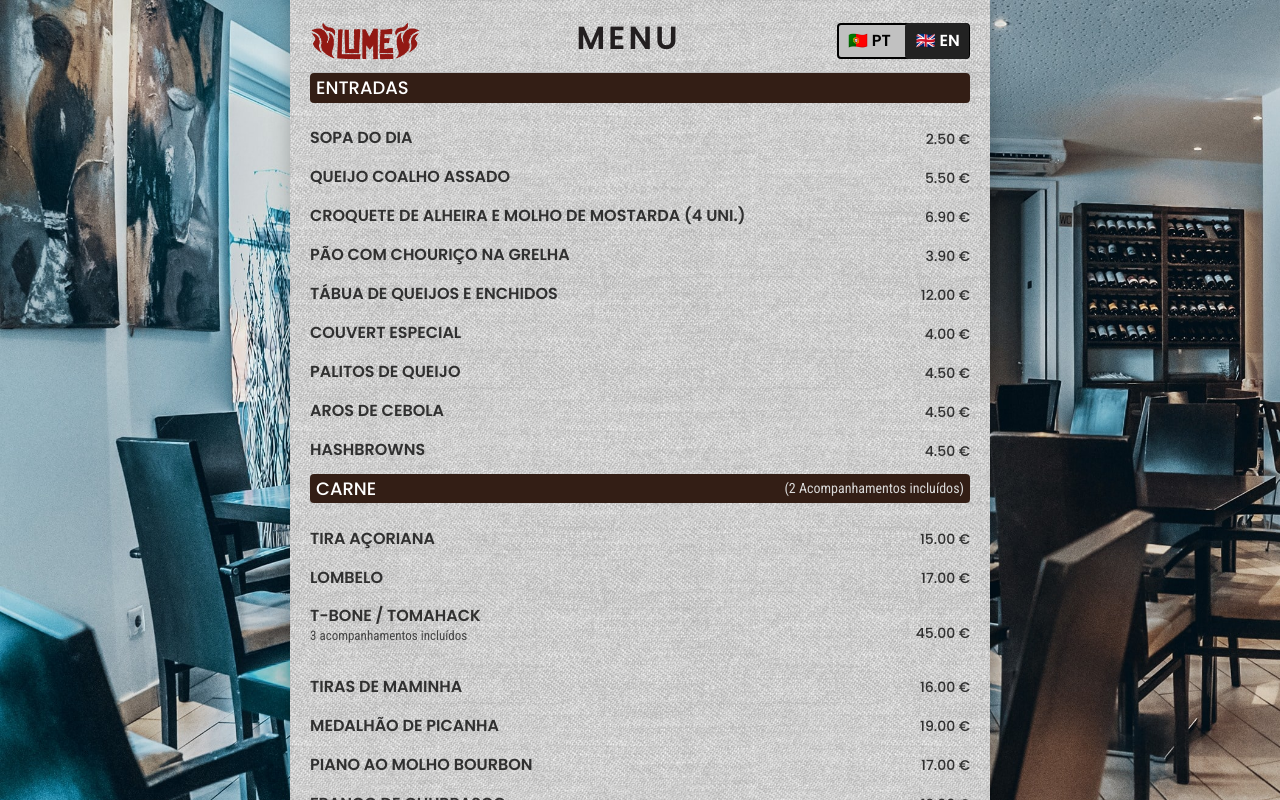
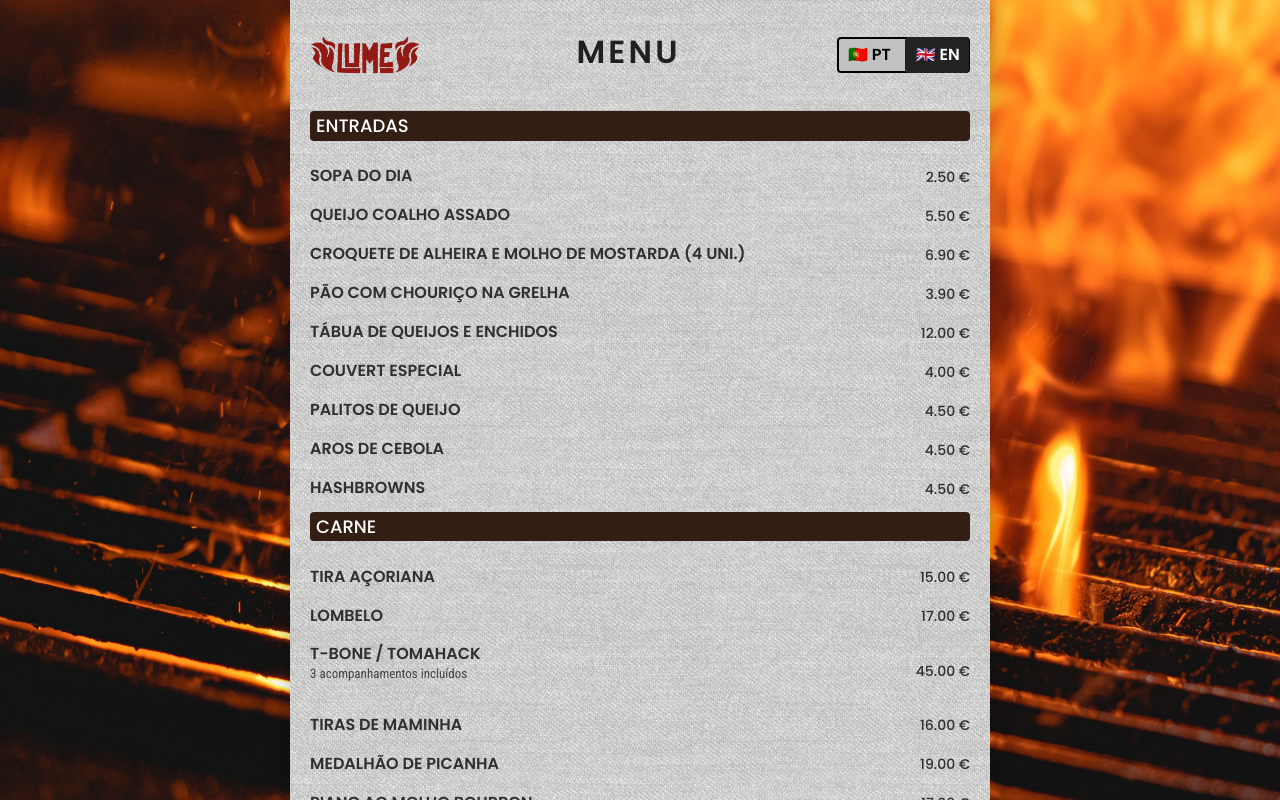
Before and after one commit to indiarodeia/angotur-menu, an Angular app: page /lume in a window 1280 px wide. Built offline with nearby package versions, Linux system fonts and the light colour scheme.

Commit message:
fix welcome page + images in background

```diff
--- a/src/app/app.module.ts
+++ b/src/app/app.module.ts
@@ -8,6 +8,7 @@ import { HeaderComponent } from './header/header.component';
 import { WelcomePageComponent } from './welcome-page/welcome-page.component';
 import { ImagesCarouselComponent } from './images-carousel/images-carousel.component';
 import { NgbCarouselModule } from '@ng-bootstrap/ng-bootstrap';
+import { HttpClientModule } from '@angular/common/http';
 
 
 @NgModule({
@@ -21,6 +22,7 @@ import { NgbCarouselModule } from '@ng-bootstrap/ng-bootstrap';
     BrowserModule,
     AppRoutingModule,
     NgbCarouselModule,
+    HttpClientModule
   ],
   providers: [],
   bootstrap: [AppComponent]
--- a/src/app/header/header.component.scss
+++ b/src/app/header/header.component.scss
@@ -1,7 +1,6 @@
 @import "../../variables";
 
 header {
-    height: auto;
     width: 100%;
     background-image: url(../../assets/bg_menu.png);
     background-color: #fff;
@@ -21,8 +20,9 @@ header {
     }
 
     .first-container {
-        padding: 20px 20px 10px;
+        padding: 20px 20px 20px;
         @include flex(space-between, center);
+        height: 110px;
 
         #logo {
             width: auto;
--- a/src/app/header/header.component.ts
+++ b/src/app/header/header.component.ts
@@ -3,6 +3,8 @@ import { Component, OnInit } from '@angular/core';
 
 
 import { Router } from '@angular/router';
+import { Restaurant } from '../models/models';
+import { RestaurantService } from '../restaurant.service';
 
 
 @Component({
@@ -20,6 +22,7 @@ export class HeaderComponent implements OnInit {
 
   constructor(
     public router: Router,
+    public RestaurantService: RestaurantService
   ) {
   }
 
@@ -27,22 +30,16 @@ export class HeaderComponent implements OnInit {
     this.checkRoute();
   }
 
-  /*  selectType() {
-     this.refeicaoSelected = !this.refeicaoSelected;
-   }
-  */
-  /*  selectCategory() {
-     this.comidaSelected = !this.comidaSelected;
-   } */
-
-  selectLanguage() {
-    this.pt = !this.pt;
-  }
+  /*   selectLanguage(pt: boolean): void {
+      if (true) { }
+    } */
 
   checkRoute() {
     if (this.router.url.includes('/lume')) {
       this.lume = !this.lume;
     }
   }
-
+  selectLanguage(): void {
+    this.pt = !this.pt;
+  }
 }
--- a/src/app/products-list/products-list.component.html
+++ b/src/app/products-list/products-list.component.html
@@ -1,3 +1,5 @@
+<div [style.background-image]="backgroundImageUrl" class="background-layer">
+
     <div class="wrapper">
 
         <app-header></app-header>
@@ -6,14 +8,13 @@
 
             <!--  <app-images-carousel></app-images-carousel> -->
 
-        <!--  <ng-container class="each-category" *ngFor="let category of categories"> -->
             <div class="each-category" *ngFor="let category of categories">
                 <!-- Title Category -->
                 <div class="title-category">
                     <!-- <hr> -->
                     <h2>{{ category.title }}</h2>
                     <!-- <hr> -->
-                <p class="category-description" *ngIf="category.description">{{ category.description }}</p>
+                    <!--  <p class="category-description" *ngIf="category.description">{{ category.description }}</p> -->
                 </div>
                 <div class="each-product" *ngFor="let product of category.products">
                     <div class="title-and-description">
@@ -29,3 +30,5 @@
         </section>
 
     </div>
+
+</div>
--- a/src/app/products-list/products-list.component.scss
+++ b/src/app/products-list/products-list.component.scss
@@ -1,4 +1,13 @@
 @import "../../variables";
+
+.background-layer {
+    width: 100vw;
+    height: 100vh;
+    background-attachment: fixed;
+    background-size: cover;
+    background-position: center;
+    // background-image: url(../../assets/bg-altose.jpeg);
+}
 
 .wrapper {
     max-width: 700px;
@@ -23,6 +32,8 @@ section#product-list {
     background-size: inherit;
     padding: 0 20px 40px 20px;
     @include flex(flex-start, stretch, column);
+    max-height: calc(100vh - 106px);
+    overflow: scroll;
 
     .each-category {
         width: 100%;
--- a/src/app/products-list/products-list.component.ts
+++ b/src/app/products-list/products-list.component.ts
@@ -1,6 +1,10 @@
 import { Component, Input, OnInit } from '@angular/core';
 import { Category, Product } from 'src/app/models/models';
 import { Router } from '@angular/router';
+import { HttpClient } from '@angular/common/http';
+import { Injectable } from '@angular/core';
+import { Observable } from 'rxjs';
+import { RestaurantService } from '../restaurant.service';
 
 
 
@@ -13,16 +17,28 @@ export class ProductsListComponent implements OnInit {
 
 
   public lume: boolean = false;
+  /*   public categories: Array<Category> = new Array<Category>(); */
   public categories!: Category[];
-  public category: any;
+  public backgroundImageUrl!: string;
+  restaurantData: any;
 
   constructor(
     public router: Router,
+    private http: HttpClient,
+    private restaurantService: RestaurantService
   ) { }
 
   ngOnInit(): void {
 
     this.checkRoute();
+
+    this.changeBackgroundImage();
+
+    /* if (this.lume) {
+      this.getRestaurantData(2,)
+    } else {
+
+    } */
 
     if (this.lume) {
       this.categories = [
@@ -42,7 +58,6 @@ export class ProductsListComponent implements OnInit {
         },
         {
           title: "Carne",
-          description: "(2 Acompanhamentos incluídos)",
           products: [
             { title: "Tira Açoriana", price: 15 },
             { title: "Lombelo", price: 17 },
@@ -56,7 +71,6 @@ export class ProductsListComponent implements OnInit {
         },
         {
           title: "Peixe",
-          description: "(2 Acompanhamentos incluídos)",
           products: [
             { title: "Polvo na brasa", price: 18 },
             { title: "Bacalhau na brasa", price: 19 },
@@ -146,7 +160,6 @@ export class ProductsListComponent implements OnInit {
         },
       ];
     }
-
   };
 
   checkRoute() {
@@ -155,4 +168,20 @@ export class ProductsListComponent implements OnInit {
     }
   }
 
+  getRestaurantData(restaurantId: number, isDefaultLanguage: boolean) {
+    this.restaurantService.getRestaurantData(restaurantId, isDefaultLanguage).subscribe((data) => {
+      this.categories = <Category[]>data;
+      console.warn('this is my data: ', this.categories);
+    })
+  }
+
+  changeBackgroundImage() {
+    if (this.lume) {
+      this.backgroundImageUrl = "url(../../assets/bg-lume.jpg)";
+    } else {
+      this.backgroundImageUrl = "url(../../assets/bg-altose.jpeg)";
+    }
+  }
+
+
 };
--- /dev/null
+++ b/src/app/restaurant.service.ts
@@ -0,0 +1,32 @@
+import { Injectable } from '@angular/core';
+import { HttpClient, HttpHeaders } from '@angular/common/http';
+
+@Injectable({
+  providedIn: 'root'
+})
+export class RestaurantService {
+
+
+  private apiKey = '93388c06-a8f5-4e5f-873c-1db6d41a7564';
+  private apiUrl = 'https://angoturfood.com/rest/api/Categories/Restaurant/';
+
+  constructor(private http: HttpClient) { }
+
+  getRestaurantData(restaurantId: number, isDefaultLanguage: boolean) {
+    const headers = new HttpHeaders({
+      'ApiKey': this.apiKey,
+    });
+    const url = `${this.apiUrl}${restaurantId}/${isDefaultLanguage}`;
+    return this.http.get(url, { headers });
+  }
+
+
+  isDefaultLanguage(defaultLanguage: boolean) {
+    if (defaultLanguage) {
+      return true;
+    } else {
+      return false;
+    }
+  }
+
+}
--- a/src/app/welcome-page/welcome-page.component.scss
+++ b/src/app/welcome-page/welcome-page.component.scss
@@ -32,25 +32,23 @@ section#welcome {
     }
 
     .logo-wrapper {
-        max-width: 70%;
-        height: auto;
+        width: 100%;
+        height: 100%;
         @include flexcenter();
-        background-color: #ffffffcb;
-        border-radius: 50%;
+        background-color: #ffffff57;
         padding: 3%;
 
         @media (hover: hover) {
             &:hover {
-                background-color: #ffffff;
-                transform: scale(104%);
+                background-color: #ffffffb0;
             }
         }
 
         img {
-            width: 100%;
+            width: auto;
             height: auto;
             max-width: 400px;
-            max-height: 250px;
+            max-height: 265px;
 
             @media screen and (max-width: 800px) {
                 max-height: 150px;
--- a/src/styles.scss
+++ b/src/styles.scss
@@ -16,7 +16,6 @@ body {
     overflow-y: scroll;
     width: 100vw;
     height: 100vh;
-    background: url(assets/bg-altose.jpeg);
     background-attachment: fixed;
     background-size: cover;
     background-color: transparent;
@@ -41,3 +40,7 @@ a:active {
     color: inherit;
     cursor: pointer;
 }
+
+--webkit-scrollbar {
+    display: none;
+}
```
Also changed, not shown: src/app/models/models.ts (+10 -2 lines). Lines whose indentation alone changed are shown as unchanged.
